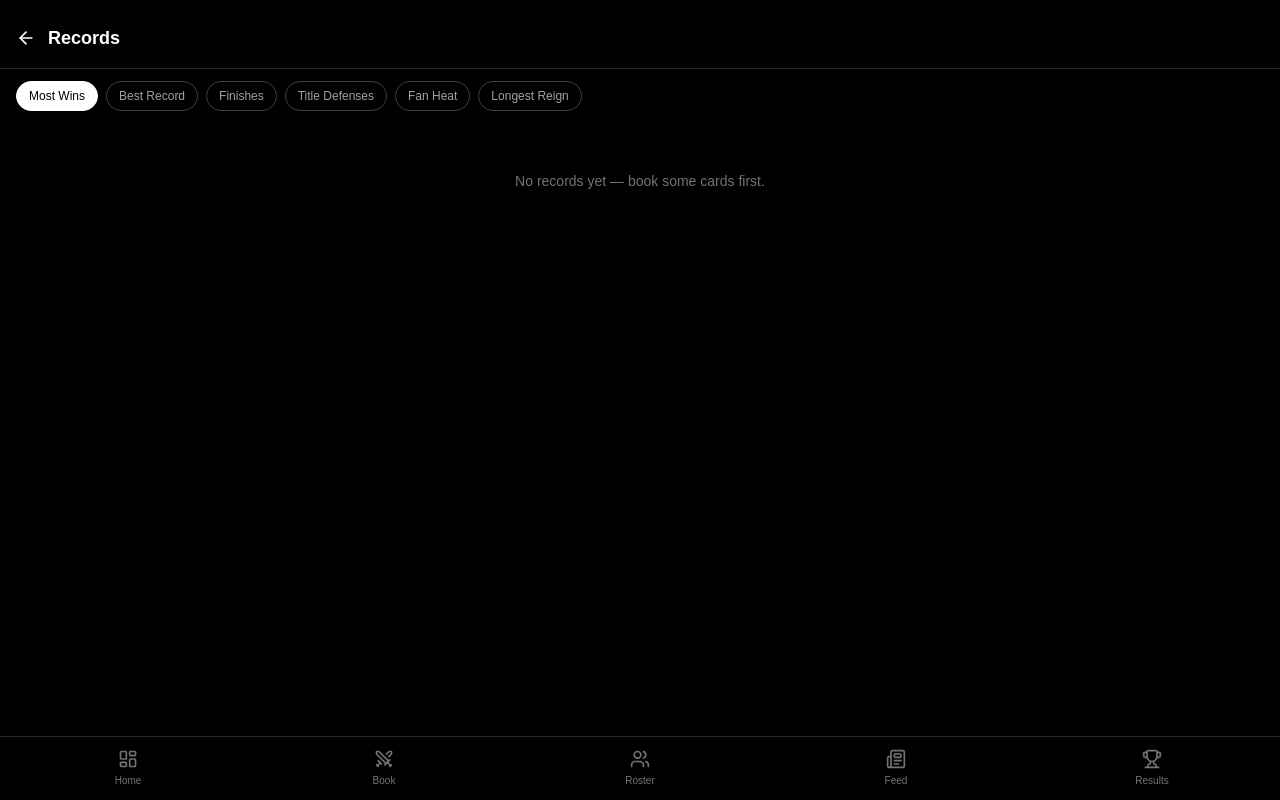
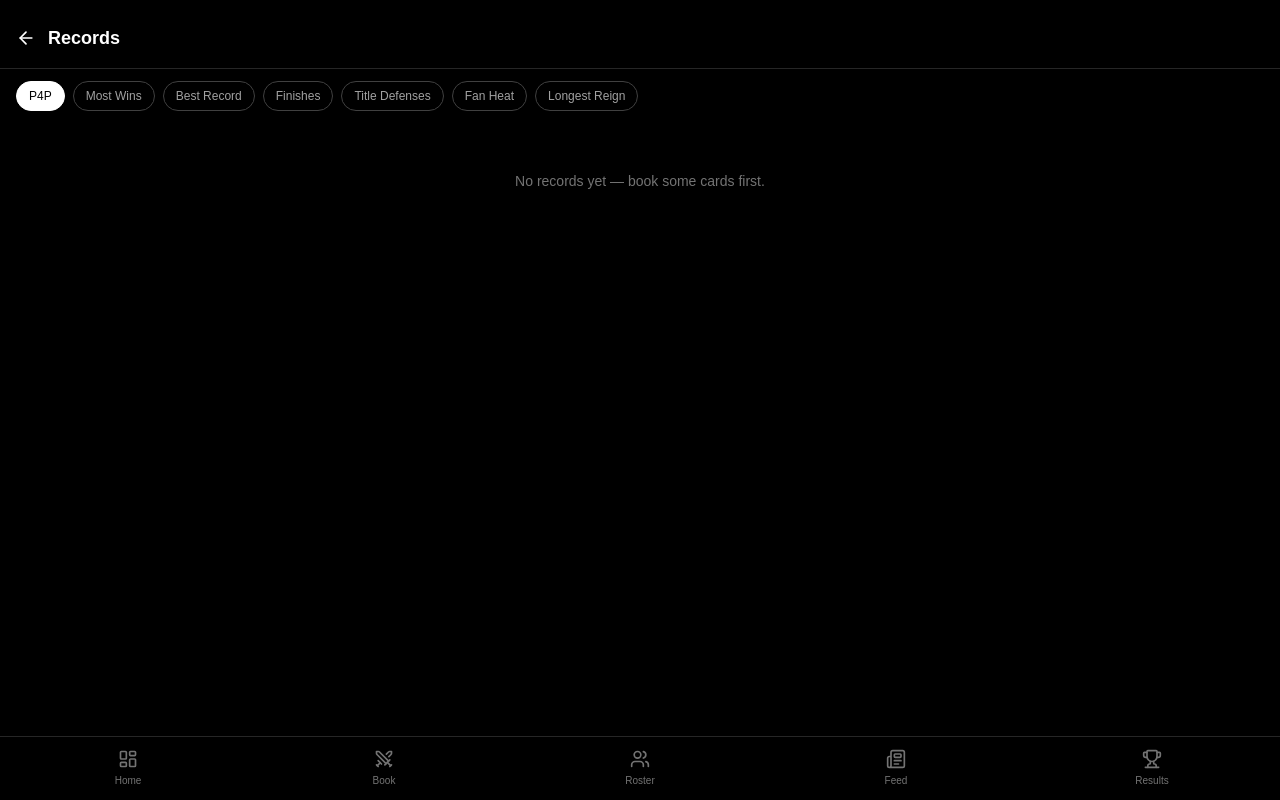
Before and after one commit to primyst/mma-promoter, a Next.js app: page /records in a window 1280 px wide. Built offline with nearby package versions, Linux system fonts and the light colour scheme.

Commit message:
Update page.tsx

```diff
--- a/src/app/records/page.tsx
+++ b/src/app/records/page.tsx
@@ -10,6 +10,7 @@ import {
   getMostTitleDefenses,
   getMostFanHeat,
   getLongestReign,
+  getPoundForPound,
   LeaderboardEntry,
 } from "@/lib/records";
 import { ArrowLeft, Medal } from "lucide-react";
@@ -19,6 +20,7 @@ import { ArrowLeft, Medal } from "lucide-react";
 // ============================================
 
 type Category =
+  | "p4p"
   | "wins"
   | "record"
   | "finishes"
@@ -27,6 +29,7 @@ type Category =
   | "reign";
 
 const CATEGORIES: { label: string; value: Category }[] = [
+  { label: "P4P", value: "p4p" },
   { label: "Most Wins", value: "wins" },
   { label: "Best Record", value: "record" },
   { label: "Finishes", value: "finishes" },
@@ -55,10 +58,12 @@ export default function RecordsScreen() {
   const roster = useGameStore((s) => s.roster);
   const titleHistory = useGameStore((s) => s.titleHistory);
   const promotion = useGameStore((s) => s.promotion);
-  const [category, setCategory] = useState<Category>("wins");
+  const [category, setCategory] = useState<Category>("p4p");
 
   const entries: LeaderboardEntry[] = useMemo(() => {
     switch (category) {
+      case "p4p":
+        return getPoundForPound(roster, titleHistory);
       case "wins":
         return getMostWins(roster);
       case "record":
```
